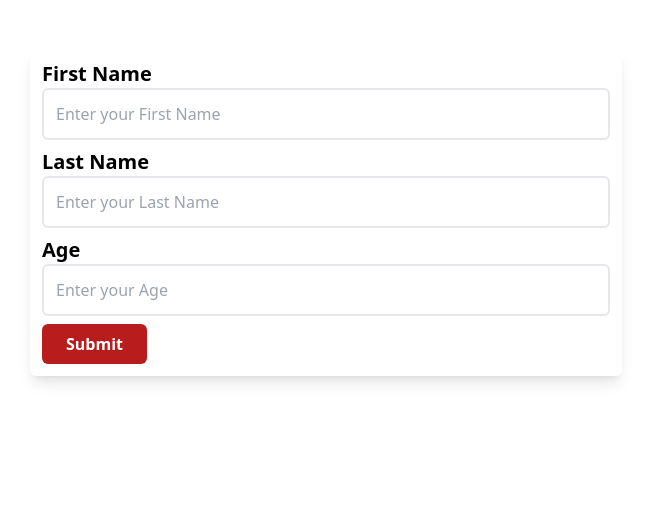
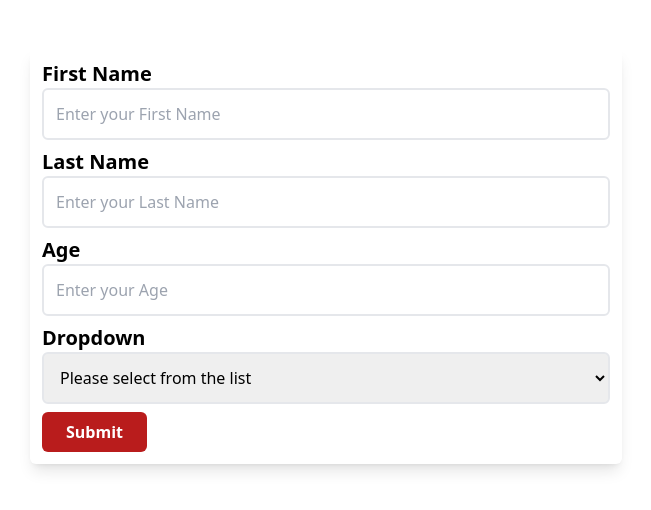
Before and after one commit to kiyohiro0310/WPSIM, a React (Create React App) app: page / in a window 1280 px wide. Shown: the top 510 px of the page, without its empty margins (314-965 px from the left). Built offline with nearby package versions, Linux system fonts and the light colour scheme.

Commit message:
Merge all changes

```diff
--- a/src/App.js
+++ b/src/App.js
@@ -31,6 +31,7 @@ function App() {
             { label: "First Name", type: "text", id: "firstName" },
             { label: "Last Name", type: "text", id: "lastName" },
             { label: "Age", type: "number", id: "age" },
+            { label: "Dropdown", type: "dropdown", id: "dropdown" },
           ]}
           formik={userFormik}
         />
--- a/src/components/Form.jsx
+++ b/src/components/Form.jsx
@@ -31,6 +31,7 @@ export function generateForm(...args) {
               label="Dropdown"
               value={formik.values[item.id]}
               id={item.id}
+              // otions field should be input as item.options
               // ottions={item.option}
               options={[
                 { value: "1", label: "Option 1" },
```
